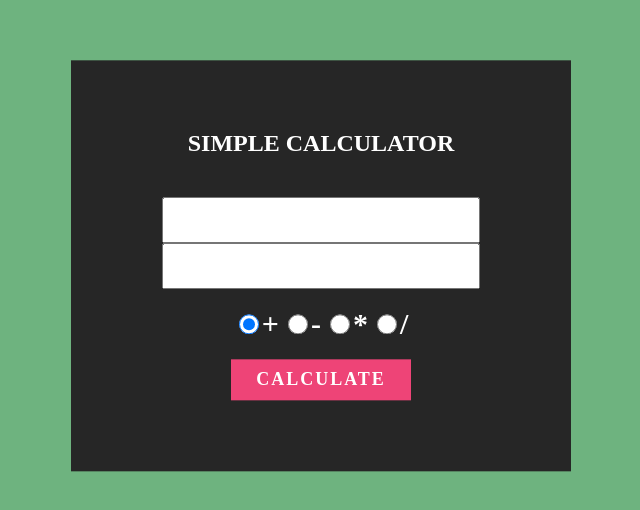
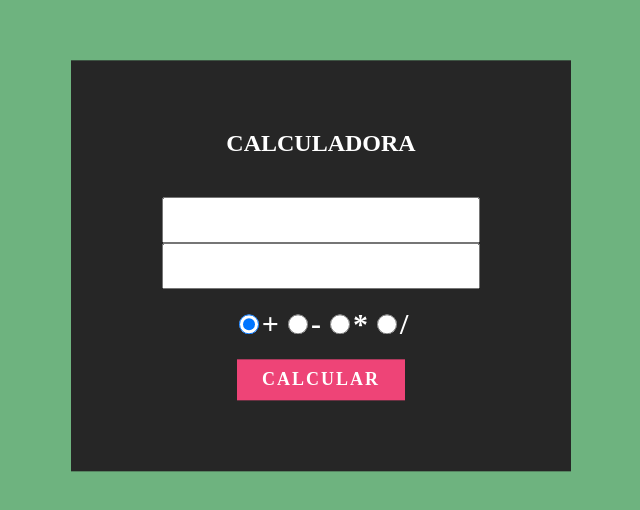
Before and after one commit to bispoalef/calculadora, a plain HTML site: page index.html in a window 1280 px wide. Shown: the part 134-644 px from the top of the page, without its empty margins (319-959 px from the left). Drawn offline with Linux system fonts and the light colour scheme.

Commit message:
alterando

```diff
--- a/index.html
+++ b/index.html
@@ -2,16 +2,16 @@
 <html lang="en">
 <head>
 	<meta charset="UTF-8">
-	<title>Simple Calculator using Javascript</title>
+	<title>Calculadora Simples Javascript</title>
 	<link href="style.css" rel="stylesheet">
 </head>
 <body>
 	<div class="wrapper">
-		<h2>Simple Calculator</h2><input id="num-one" name="num-one" type="text"> <input id="num-two" name="num-two" type="text"><br>
+		<h2>Calculadora</h2><input id="num-one" name="num-one" type="text"> <input id="num-two" name="num-two" type="text"><br>
 		<br>
 		<input checked id="box1" name="sign-area" type="radio" value="add"><b>+</b> <input id="box2" name="sign-area" type="radio" value="subtract"><b>-</b> <input id="box3" name="sign-area" type="radio" value="multiply"><b>*</b> <input id="box4" name="sign-area" type="radio" value="divide"><b>/</b><br>
 		<br>
-		<button onclick="outcome()" type="button">calculate</button>
+		<button onclick="outcome()" type="button">calcular</button>
 		<h1 id="resultArea"></h1>
 	</div>
 	<script src="index.js">
```
